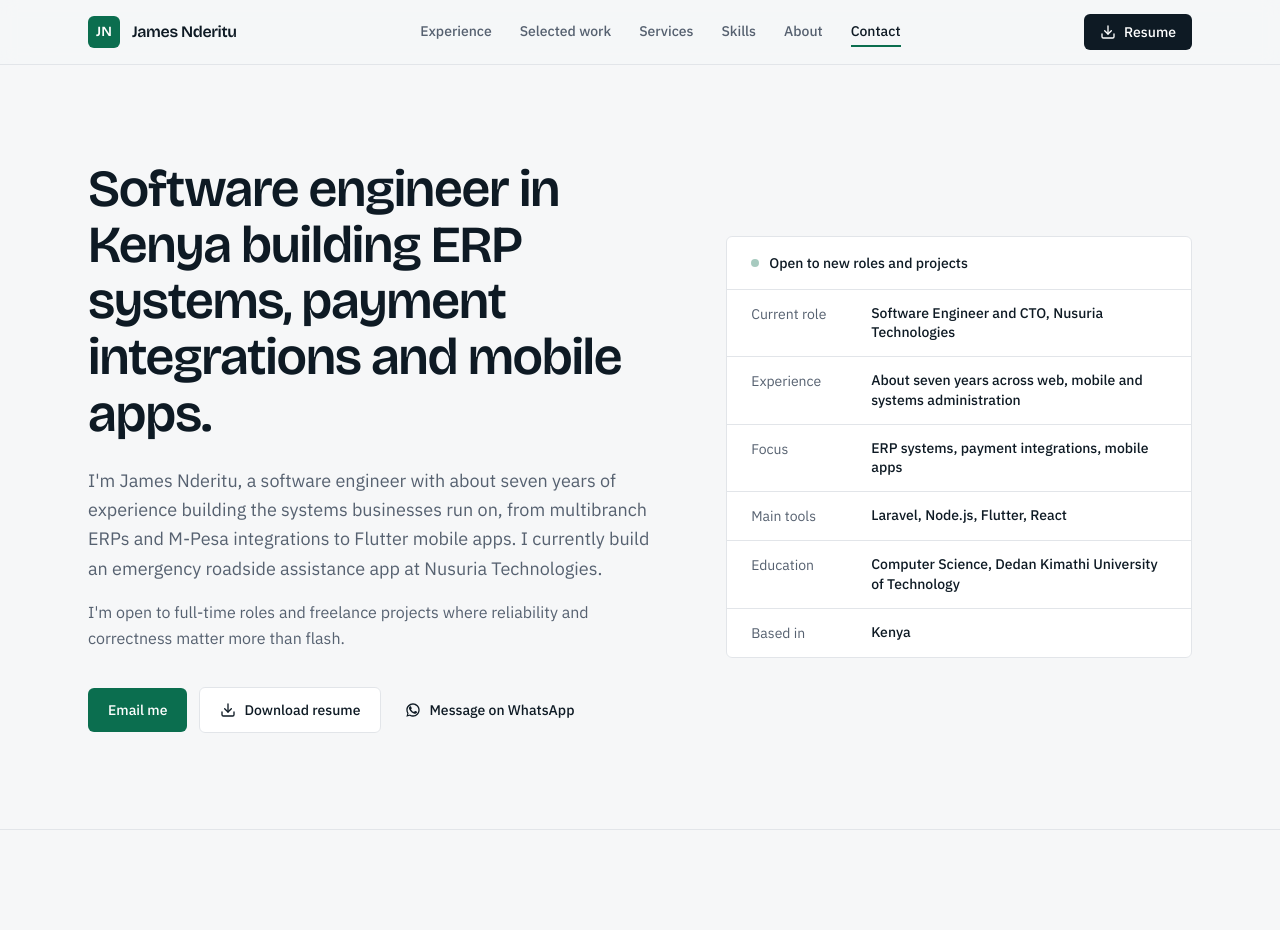
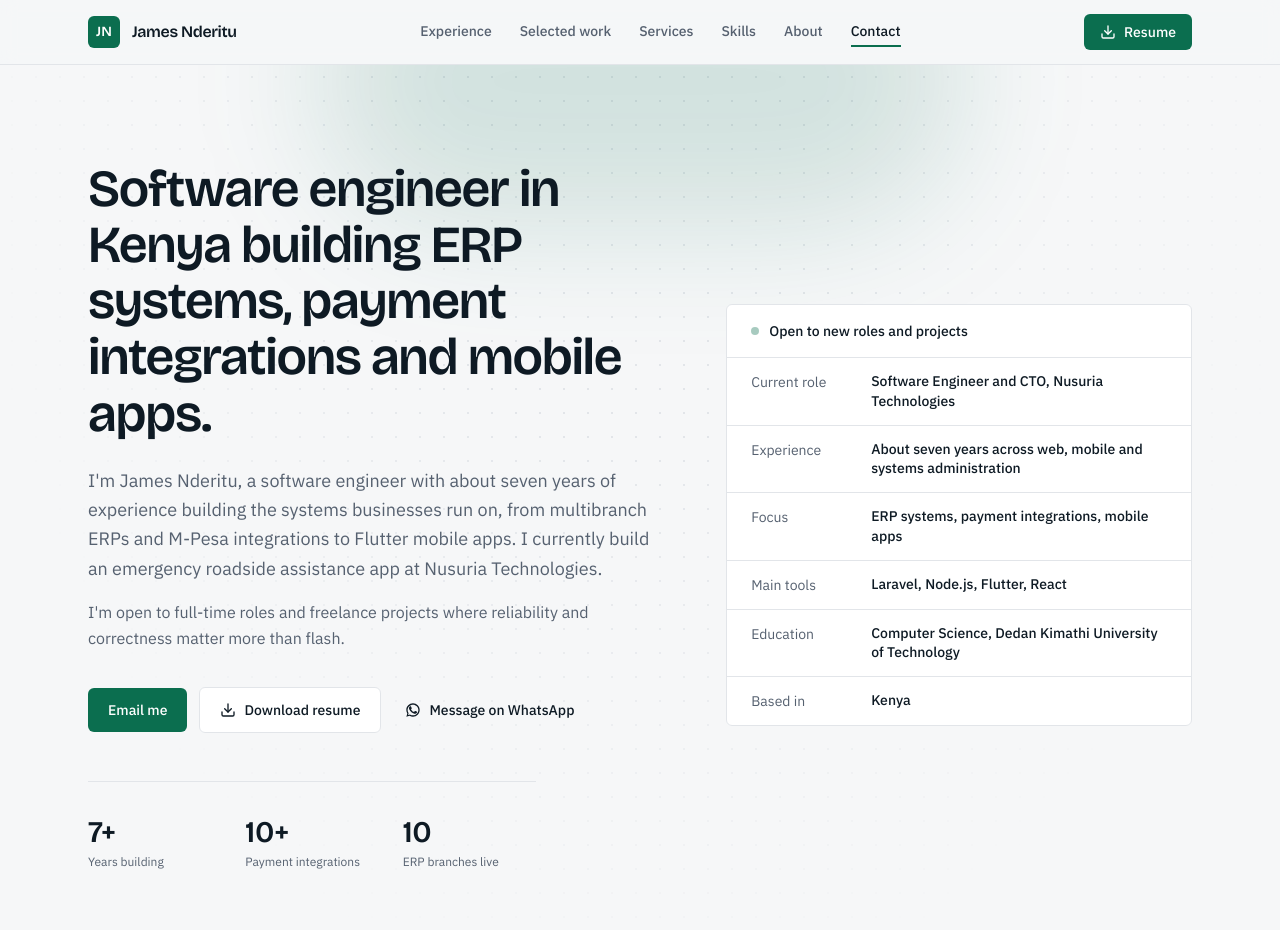
Before and after one commit to jameskaruri/portfolio, a Next.js app: page / in a window 1280 px wide. Shown: the top 930 px of the page. Built offline with nearby package versions, Linux system fonts and the light colour scheme.

Commit message:
Refresh portfolio design

```diff
--- a/src/app/globals.css
+++ b/src/app/globals.css
@@ -19,6 +19,21 @@
     "Segoe UI", Roboto, Helvetica, Arial, sans-serif;
 }
 
+/* Dark mode: overrides the same tokens, so every utility adapts automatically */
+@media (prefers-color-scheme: dark) {
+  :root {
+    --color-paper: #0b1118;
+    --color-surface: #121b25;
+    --color-ink: #eef2f6;
+    --color-muted: #9aa7b6;
+    --color-line: #202c39;
+    --color-accent: #34d399;
+    --color-accent-strong: #6ee7b7;
+    --color-accent-soft: #10302a;
+    --color-night: #060a0f;
+  }
+}
+
 html {
   scroll-behavior: smooth;
 }
@@ -28,6 +43,12 @@ body {
   color: var(--color-ink);
   font-family: var(--font-plex-sans), -apple-system, BlinkMacSystemFont,
     "Segoe UI", Roboto, Helvetica, Arial, sans-serif;
+  -webkit-font-smoothing: antialiased;
+}
+
+::selection {
+  background: var(--color-accent);
+  color: #fff;
 }
 
 /* Visible keyboard focus */
@@ -36,6 +57,14 @@ button:focus-visible {
   outline: 2px solid var(--color-accent);
   outline-offset: 3px;
   border-radius: 4px;
+}
+
+/* Dotted grid that fades out, for behind the hero */
+.bg-grid {
+  background-image: radial-gradient(var(--color-line) 1px, transparent 1px);
+  background-size: 24px 24px;
+  -webkit-mask-image: radial-gradient(ellipse at top, black 30%, transparent 75%);
+  mask-image: radial-gradient(ellipse at top, black 30%, transparent 75%);
 }
 
 /* The one page-load moment: the hero rises into place */
--- a/src/app/layout.tsx
+++ b/src/app/layout.tsx
@@ -1,4 +1,4 @@
-import type { Metadata } from "next";
+import type { Metadata, Viewport } from "next";
 import { Bricolage_Grotesque, IBM_Plex_Sans } from "next/font/google";
 import { Analytics } from "@vercel/analytics/next";
 import "./globals.css";
@@ -20,6 +20,13 @@ const title = "James Nderitu | Software Engineer in Kenya | ERP and Mobile";
 const description =
   "Software engineer in Kenya with about seven years of experience building ERP systems, payment integrations (M-Pesa, PayPal) and mobile apps.";
 
+export const viewport: Viewport = {
+  themeColor: [
+    { media: "(prefers-color-scheme: light)", color: "#f6f7f8" },
+    { media: "(prefers-color-scheme: dark)", color: "#0b1118" },
+  ],
+};
+
 export const metadata: Metadata = {
   metadataBase: new URL(SITE_URL),
   title,
@@ -34,11 +41,11 @@ export const metadata: Metadata = {
     siteName: `${NAME} | Software Engineer`,
     locale: "en_KE",
     type: "website",
+    // Add a 1200x630 image at public/og.png for link previews.
+    images: [{ url: "/og.png", width: 1200, height: 630, alt: `${NAME}, software engineer` }],
   },
-  twitter: { card: "summary", title, description },
-  // Paste the code from Google Search Console (the content="..." value of the HTML tag).
-  // If you already added one in your current layout.tsx, keep that exact value here.
-  verification: { google:  "j2UGwKsOQrQROnF8T9vlyhmycxHbr_KHjwSIvgETpBc" },
+  twitter: { card: "summary_large_image", title, description, images: ["/og.png"] },
+  verification: { google: "j2UGwKsOQrQROnF8T9vlyhmycxHbr_KHjwSIvgETpBc" },
 };
 
 // Structured data so search engines understand who this site is about.
--- a/src/app/page.tsx
+++ b/src/app/page.tsx
@@ -21,6 +21,12 @@ const PROFILE = [
   { label: "Main tools", value: "Laravel, Node.js, Flutter, React" },
   { label: "Education", value: "Computer Science, Dedan Kimathi University of Technology" },
   { label: "Based in", value: "Kenya" },
+];
+
+const STATS = [
+  { n: "7+", l: "Years building" },
+  { n: "10+", l: "Payment integrations" },
+  { n: "10", l: "ERP branches live" },
 ];
 
 const EXPERIENCE = [
@@ -240,7 +246,7 @@ export default function Home() {
             <a
               href="/resume.pdf"
               download
-              className="hidden items-center gap-2 rounded-md bg-ink px-4 py-2 text-sm font-medium text-white transition-colors hover:bg-accent sm:flex"
+              className="hidden items-center gap-2 rounded-md bg-accent px-4 py-2 text-sm font-medium text-white transition-colors hover:bg-accent-strong sm:flex"
             >
               <Download className="h-4 w-4" aria-hidden="true" />
               Resume
@@ -286,7 +292,12 @@ export default function Home() {
 
       <main id="top">
         {/* Hero */}
-        <section className="border-b border-line">
+        <section className="relative overflow-hidden border-b border-line">
+          <div className="bg-grid absolute inset-0 -z-10" aria-hidden="true" />
+          <div
+            className="absolute -top-32 left-1/2 -z-10 h-72 w-[40rem] -translate-x-1/2 rounded-full bg-accent/15 blur-3xl"
+            aria-hidden="true"
+          />
           <div className="mx-auto grid max-w-6xl gap-14 px-6 py-16 lg:grid-cols-[1.25fr_1fr] lg:items-center lg:py-24">
             <div className="reveal">
               <h1 className="font-display text-4xl font-semibold leading-[1.08] tracking-tight text-ink sm:text-5xl lg:text-[3.25rem]">
@@ -326,6 +337,15 @@ export default function Home() {
                   Message on WhatsApp
                 </a>
               </div>
+
+              <dl className="mt-12 grid max-w-md grid-cols-3 gap-6 border-t border-line pt-8">
+                {STATS.map((s) => (
+                  <div key={s.l}>
+                    <dt className="font-display text-3xl font-semibold text-ink">{s.n}</dt>
+                    <dd className="mt-1 text-xs text-muted">{s.l}</dd>
+                  </div>
+                ))}
+              </dl>
             </div>
 
             <aside
@@ -365,7 +385,7 @@ export default function Home() {
                   <p className="text-sm tabular-nums text-muted">
                     {job.period}
                     {job.current && (
-                      <span className="ml-2 rounded-md bg-accent-soft px-2 py-0.5 text-xs font-medium text-accent">
+                      <span className="ml-2 rounded-full bg-accent-soft px-2.5 py-0.5 text-xs font-medium text-accent">
                         Current
                       </span>
                     )}
@@ -412,7 +432,10 @@ export default function Home() {
                     </dl>
                     <ul className="mt-4 flex flex-wrap gap-2" aria-label={`Technologies used in ${p.name}`}>
                       {p.stack.map((t) => (
-                        <li key={t} className="rounded-md border border-line bg-paper px-2.5 py-1 text-xs font-medium text-ink">
+                        <li
+                          key={t}
+                          className="rounded-full border border-line bg-paper px-3 py-1 text-xs font-medium text-ink"
+                        >
                           {t}
                         </li>
                       ))}
@@ -464,7 +487,7 @@ export default function Home() {
                   <dd>
                     <ul className="flex flex-wrap gap-2">
                       {group.items.map((item) => (
-                        <li key={item} className="rounded-md bg-accent-soft px-2.5 py-1 text-sm text-ink">
+                        <li key={item} className="rounded-full bg-accent-soft px-3 py-1 text-sm text-ink">
                           {item}
                         </li>
                       ))}
@@ -511,7 +534,7 @@ export default function Home() {
             <div className="mt-9 flex flex-wrap gap-3">
               <a
                 href={`mailto:${EMAIL}`}
-                className="flex items-center gap-2 rounded-md bg-white px-5 py-3 text-sm font-medium text-night transition-opacity hover:opacity-90"
+                className="flex items-center gap-2 rounded-md bg-white px-5 py-3 text-sm font-medium text-[#0e1a24] transition-opacity hover:opacity-90"
               >
                 <Mail className="h-4 w-4" aria-hidden="true" />
                 {EMAIL}
```
